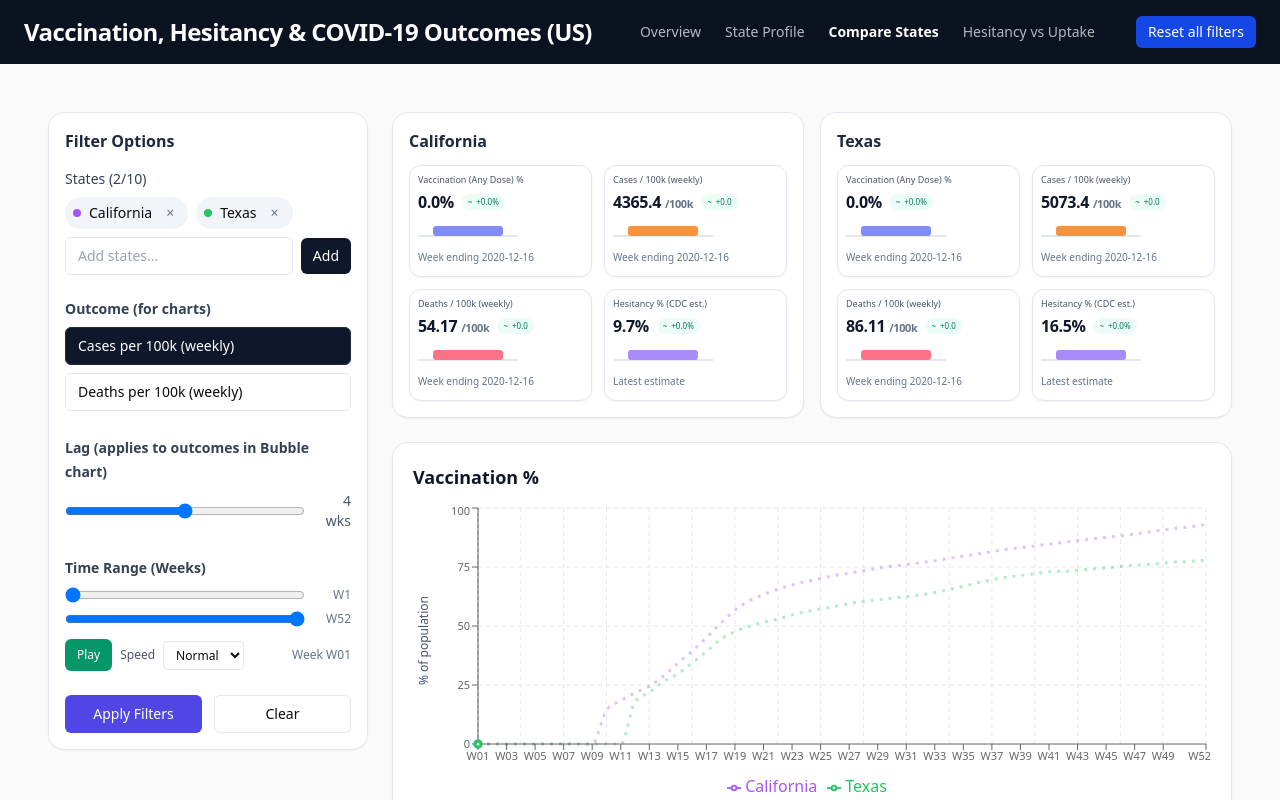
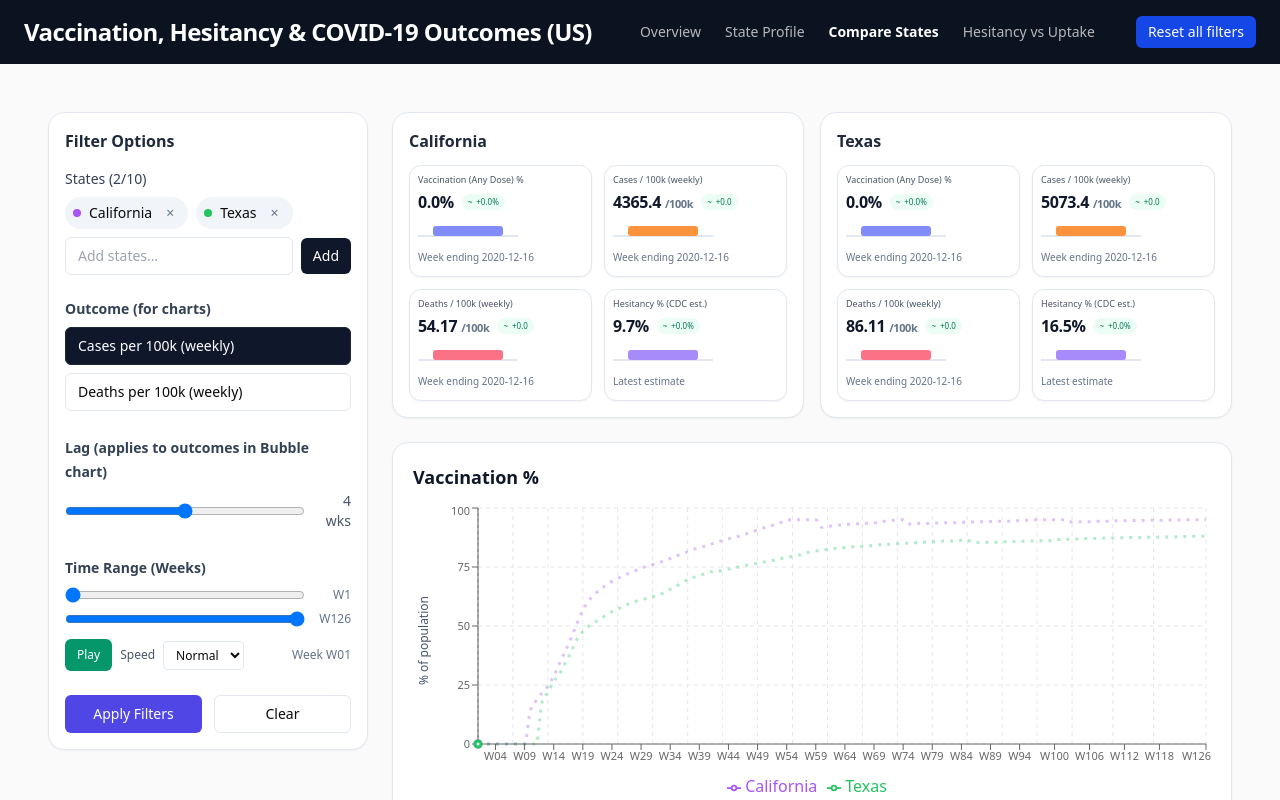
Before and after one commit to Burned357Waffles/CSC-805-Group-Visualization-Project, a React (Vite) app: page / in a window 1280 px wide. Both pictures are taken after a click on the button "Compare States". Shown: the top 800 px of the page. Built offline with nearby package versions, Linux system fonts and the light colour scheme.

Commit message:
fixed week slider to use the full range of weeks

```diff
--- a/src/CompareStates.tsx
+++ b/src/CompareStates.tsx
@@ -148,9 +148,14 @@ export default function CompareStates() {
   const [picker, setPicker] = useState<string>("");
   const [outcome, setOutcome] = useState<"cases" | "deaths">("cases");
   const [lag, setLag] = useState<number>(4);
+
+  // Get national timeline to determine max weeks
+  const { data: nat } = useNationalTimeline();
+  const natLength = nat?.length ?? 52;
+
   const [range, setRange] = useState<{ start: number; end: number }>({
     start: 1,
-    end: 52,
+    end: natLength,
   });
 
   // --- Playback state (PATCH) ---
@@ -174,6 +179,13 @@ export default function CompareStates() {
     setFrame(0);
   }, [range.start, range.end]);
 
+  // Update range end when national timeline data loads (if still at initial value)
+  useEffect(() => {
+    if (natLength > 52 && range.end === 52) {
+      setRange((r) => ({ ...r, end: natLength }));
+    }
+  }, [natLength]);
+
   // animated end week the charts should use
   const animEnd = Math.min(range.end, range.start + frame);
 
@@ -181,7 +193,7 @@ export default function CompareStates() {
     setChosen([]);
     setOutcome("cases");
     setLag(4);
-    setRange({ start: 1, end: 52 });
+    setRange({ start: 1, end: natLength });
   };
 
   const addState = (name: string) => {
@@ -237,28 +249,25 @@ const { byState: seriesByUsps } = useStateSeries(stateUspsList);
   const clipped = useMemo(() => {
     const m = new Map<string, SeriesPoint[]>();
     seriesByState.forEach((arr, s) => {
-      const start = Math.max(1, Math.min(52, range.start)) - 1;
-      const end = Math.max(1, Math.min(52, animEnd)) - 1;
+      const start = Math.max(1, Math.min(natLength, range.start)) - 1;
+      const end = Math.max(1, Math.min(natLength, animEnd)) - 1;
       m.set(s, arr.slice(start, end + 1));
     });
     return m;
-  }, [seriesByState, range.start, animEnd]);
+  }, [seriesByState, range.start, animEnd, natLength]);
 
   // full series for the selected range (always visible for line charts)
   const fullInRange = useMemo(() => {
     const m = new Map<string, SeriesPoint[]>();
     seriesByState.forEach((arr, s) => {
-      const start = Math.max(1, Math.min(52, range.start)) - 1;
-      const end = Math.max(1, Math.min(52, range.end)) - 1;
+      const start = Math.max(1, Math.min(natLength, range.start)) - 1;
+      const end = Math.max(1, Math.min(natLength, range.end)) - 1;
       m.set(s, arr.slice(start, end + 1));
     });
     return m;
-  }, [seriesByState, range.start, range.end]);
+  }, [seriesByState, range.start, range.end, natLength]);
 
   /* ------------ Real KPI data: national weeks + per-state KPIs ----- */
-
-  // national timeline to map "week number" → ISO date
-  const { data: nat } = useNationalTimeline();
 
   const weekIso = useMemo(() => {
     if (!nat?.length) return "";
@@ -429,7 +438,7 @@ const { byState: seriesByUsps } = useStateSeries(stateUspsList);
                       <input
                         type="range"
                         min={1}
-                        max={52}
+                        max={natLength}
                         value={range.start}
                         onChange={(e) =>
                           setRange((r) => {
@@ -447,7 +456,7 @@ const { byState: seriesByUsps } = useStateSeries(stateUspsList);
                       <input
                         type="range"
                         min={1}
-                        max={52}
+                        max={natLength}
                         value={range.end}
                         onChange={(e) =>
                           setRange((r) => {
```
